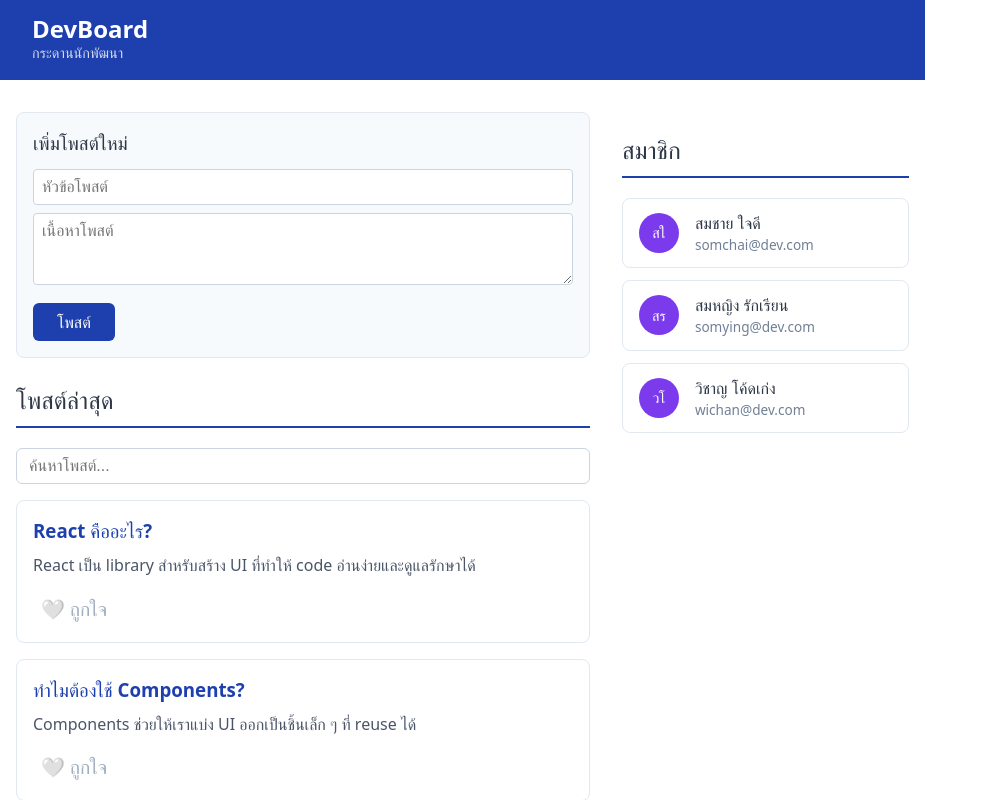
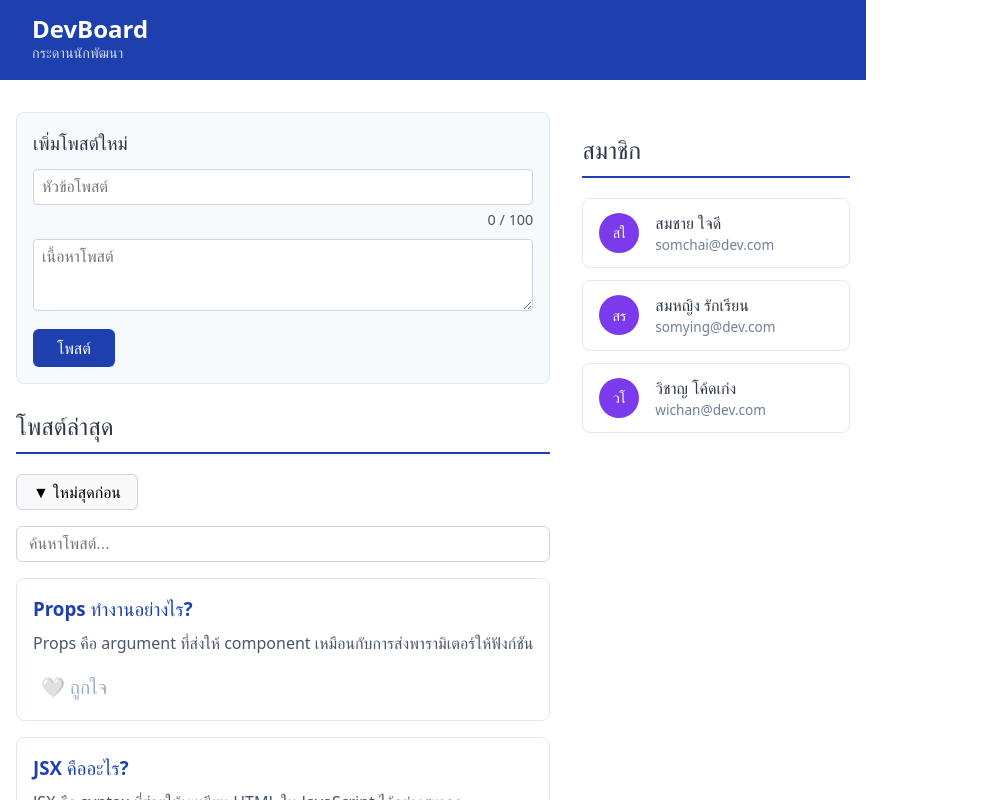
Before and after one commit to 67160189-glitch/devboard-67160189, a React (Vite) app: page /favorites in a window 1280 px wide. Shown: the top 800 px of the page, without its empty margins (0-988 px from the left). Built offline with nearby package versions, Linux system fonts and the light colour scheme.

Commit message:
feat:add character counter, post sorting, and localstorage persistence

```diff
--- a/src/App.jsx
+++ b/src/App.jsx
@@ -1,4 +1,4 @@
-import { useState } from "react";
+import { useState, useEffect } from "react";
 import Navbar from "./components/Navbar";
 import PostList from "./components/PostList";
 import UserCard from "./components/UserCard";
@@ -35,26 +35,33 @@ const USERS = [
 
 function App() {
   const [posts, setPosts] = useState(INITIAL_POSTS);
-  const [favorites, setFavorites] = useState([]); // เก็บ id ที่ถูกใจ
+
+  const [favorites, setFavorites] = useState(() => {
+    const saved = localStorage.getItem("favorites");
+    return saved ? JSON.parse(saved) : [];
+  });
+
+  useEffect(() => {
+    localStorage.setItem("favorites", JSON.stringify(favorites));
+  }, [favorites]);
 
   // Toggle ถูกใจ/ยกเลิก
   function handleToggleFavorite(postId) {
-    setFavorites(
-      (prev) =>
-        prev.includes(postId)
-          ? prev.filter((id) => id !== postId) // ลบออก
-          : [...prev, postId], // เพิ่มเข้า
+    setFavorites((prev) =>
+      prev.includes(postId)
+        ? prev.filter((id) => id !== postId)
+        : [...prev, postId]
     );
   }
 
   // เพิ่มโพสต์ใหม่
   function handleAddPost({ title, body }) {
     const newPost = {
-      id: Date.now(), // ใช้ timestamp เป็น id ชั่วคราว
+      id: Date.now(),
       title,
       body,
     };
-    setPosts((prev) => [newPost, ...prev]); // เพิ่มไว้ด้านบน
+    setPosts((prev) => [newPost, ...prev]);
   }
 
   return (
--- a/src/components/AddPostForm.jsx
+++ b/src/components/AddPostForm.jsx
@@ -4,12 +4,17 @@ function AddPostForm({ onAddPost }) {
   const [title, setTitle] = useState("");
   const [body, setBody] = useState("");
 
+  const maxLength = 100;
+  const titleLength = title.length;
+  const remaining = maxLength - titleLength;
+
   function handleSubmit(e) {
     e.preventDefault();
-    if (!title.trim() || !body.trim()) return; // ป้องกันส่งว่าง
+    if (!title.trim() || !body.trim()) return;
 
     onAddPost({ title, body });
-    setTitle(""); // เคลียร์ form
+
+    setTitle("");
     setBody("");
   }
 
@@ -32,17 +37,29 @@ function AddPostForm({ onAddPost }) {
         type="text"
         placeholder="หัวข้อโพสต์"
         value={title}
+        maxLength={maxLength}
         onChange={(e) => setTitle(e.target.value)}
         style={{
           width: "100%",
           padding: "0.5rem",
-          marginBottom: "0.5rem",
+          marginBottom: "0.25rem",
           border: "1px solid #cbd5e0",
           borderRadius: "4px",
           fontSize: "1rem",
           boxSizing: "border-box",
         }}
       />
+
+      <div
+        style={{
+          textAlign: "right",
+          fontSize: "0.9rem",
+          color: remaining < 10 ? "red" : "#4a5568",
+          marginBottom: "0.5rem",
+        }}
+      >
+        {titleLength} / {maxLength}
+      </div>
 
       <textarea
         placeholder="เนื้อหาโพสต์"
--- a/src/components/PostList.jsx
+++ b/src/components/PostList.jsx
@@ -3,11 +3,21 @@ import PostCard from "./PostCard";
 
 function PostList({ posts, favorites, onToggleFavorite }) {
   const [search, setSearch] = useState("");
+  const [sortOrder, setSortOrder] = useState("desc");
 
   // กรองโพสต์ตาม search
   const filtered = posts.filter((post) =>
-    post.title.toLowerCase().includes(search.toLowerCase()),
+    post.title.toLowerCase().includes(search.toLowerCase())
   );
+
+
+  const sortedPosts = [...filtered].sort((a, b) => {
+    if (sortOrder === "desc") {
+      return b.id - a.id;
+    } else {
+      return a.id - b.id;
+    }
+  });
 
   return (
     <div>
@@ -20,6 +30,22 @@ function PostList({ posts, favorites, onToggleFavorite }) {
       >
         โพสต์ล่าสุด
       </h2>
+
+
+      <button
+        onClick={() =>
+          setSortOrder(sortOrder === "desc" ? "asc" : "desc")
+        }
+        style={{
+          marginBottom: "1rem",
+          padding: "0.4rem 1rem",
+          borderRadius: "6px",
+          border: "1px solid #cbd5e0",
+          cursor: "pointer",
+        }}
+      >
+        {sortOrder === "desc" ? "▼ ใหม่สุดก่อน" : "▲ เก่าสุดก่อน"}
+      </button>
 
       {/* Search Input */}
       <input
@@ -39,14 +65,14 @@ function PostList({ posts, favorites, onToggleFavorite }) {
       />
 
       {/* ถ้าไม่พบโพสต์ */}
-      {filtered.length === 0 && (
+      {sortedPosts.length === 0 && (
         <p style={{ color: "#718096", textAlign: "center", padding: "2rem" }}>
           ไม่พบโพสต์ที่ค้นหา
         </p>
       )}
 
-      {/* แสดงรายการโพสต์ */}
-      {filtered.map((post) => (
+      {/* แสดงโพสต์ */}
+      {sortedPosts.map((post) => (
         <PostCard
           key={post.id}
           title={post.title}
```
